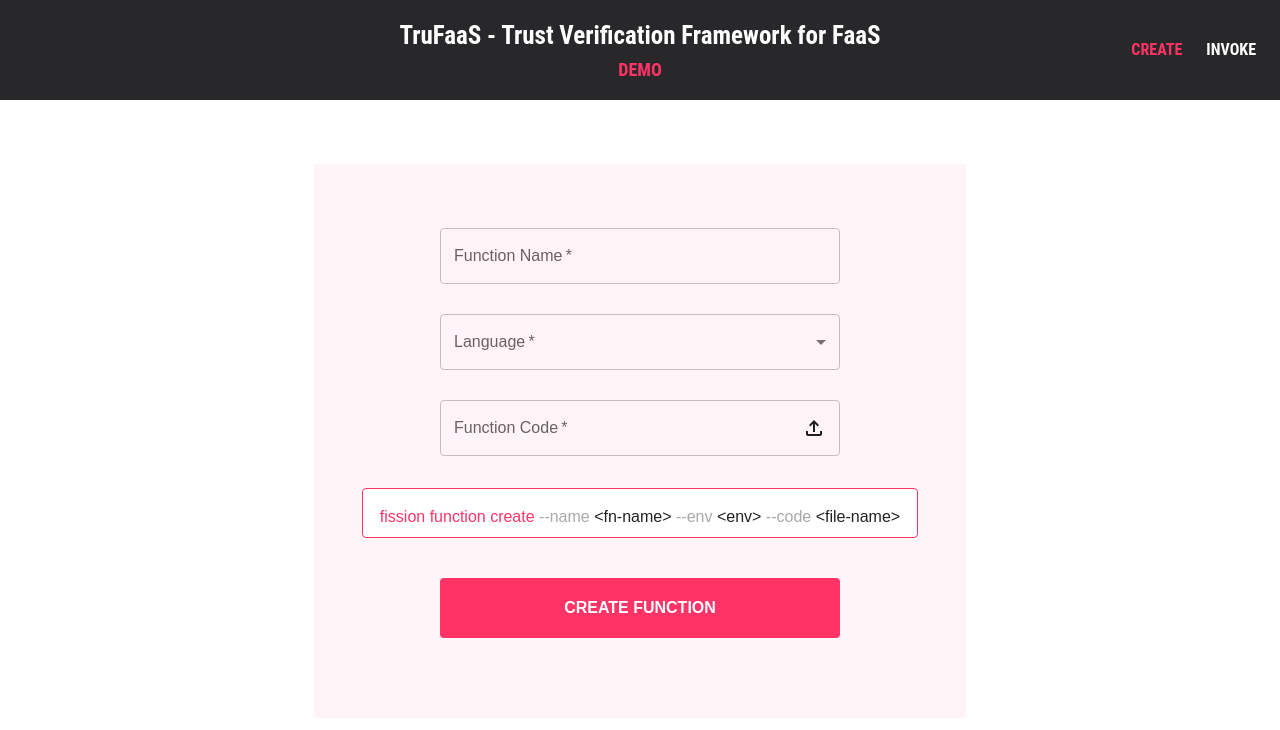
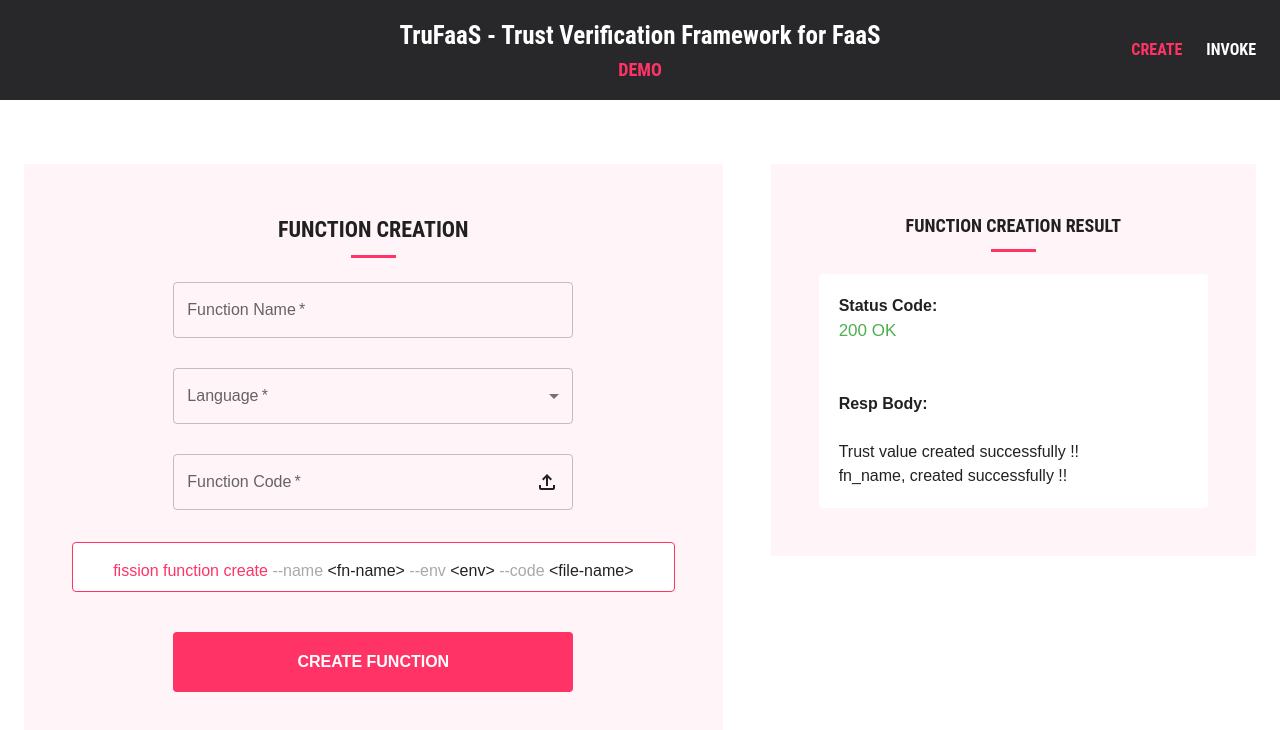
Before and after one commit to TruFaaS/TruFaaS-Demo-App, a React (Vite) app: page /create in a window 1280 px wide. Shown: the top 730 px of the page. Built offline with nearby package versions, Linux system fonts and the light colour scheme.

Commit message:
creation UI done

```diff
--- /dev/null
+++ b/src/components/CustomTypography.jsx
@@ -0,0 +1,124 @@
+import PropTypes from "prop-types";
+import { styled } from "@mui/material/styles";
+import MuiTypography from "@mui/material/Typography";
+
+const markClassesMapping = {
+  center: {
+    h1: "",
+    h2: "OnePirateTypography-markedH2Center",
+    h3: "OnePirateTypography-markedH3Center",
+    h4: "OnePirateTypography-markedH4Center",
+    h5: "",
+    h6: "OnePirateTypography-markedH6Center",
+  },
+  left: {
+    h1: "",
+    h2: "",
+    h3: "",
+    h4: "",
+    h5: "",
+    h6: "OnePirateTypography-markedH6Left",
+  },
+  none: {
+    h1: "",
+    h2: "",
+    h3: "",
+    h4: "",
+    h5: "",
+    h6: "",
+  },
+};
+
+const styles = ({ theme }) => ({
+  [`& .${markClassesMapping.center.h2}`]: {
+    height: 4,
+    width: 73,
+    display: "block",
+    margin: `${theme.spacing(1)} auto 0`,
+    backgroundColor: theme.palette.secondary.main,
+  },
+  [`& .${markClassesMapping.center.h3}`]: {
+    height: 4,
+    width: 55,
+    display: "block",
+    margin: `${theme.spacing(1)} auto 0`,
+    backgroundColor: theme.palette.secondary.main,
+  },
+  [`& .${markClassesMapping.center.h4}`]: {
+    height: 4,
+    width: 55,
+    display: "block",
+    margin: `${theme.spacing(1)} auto 0`,
+    backgroundColor: theme.palette.secondary.main,
+  },
+  [`& .${markClassesMapping.center.h6}`]: {
+    height: 3,
+    width: 45,
+    display: "block",
+    margin: `${theme.spacing(1)} auto 0`,
+    backgroundColor: theme.palette.secondary.main,
+  },
+  [`& .${markClassesMapping.left.h6}`]: {
+    height: 2,
+    width: 28,
+    display: "block",
+    marginTop: theme.spacing(0.5),
+    background: "currentColor",
+  },
+});
+
+const variantMapping = {
+  h1: "h1",
+  h2: "h1",
+  h3: "h1",
+  h4: "h1",
+  h5: "h3",
+  h6: "h2",
+  subtitle1: "h3",
+};
+
+function Typography(props) {
+  const { children, variant, marked = "none", ...other } = props;
+
+  let markedClassName = "";
+  if (variant && variant in markClassesMapping[marked]) {
+    markedClassName = markClassesMapping[marked][variant];
+  }
+
+  return (
+    <MuiTypography variantMapping={variantMapping} variant={variant} {...other}>
+      {children}
+      {markedClassName ? <span className={markedClassName} /> : null}
+    </MuiTypography>
+  );
+}
+
+Typography.propTypes = {
+  /**
+   * The content of the component.
+   */
+  children: PropTypes.node,
+  marked: PropTypes.oneOf(["center", "left", "none"]),
+  /**
+   * Applies the theme typography styles.
+   * @default 'body1'
+   */
+  variant: PropTypes.oneOf([
+    "body1",
+    "body2",
+    "button",
+    "caption",
+    "h1",
+    "h2",
+    "h3",
+    "h4",
+    "h5",
+    "h6",
+    "inherit",
+    "overline",
+    "subtitle1",
+    "subtitle2",
+  ]),
+};
+const CustomTypography = styled(Typography)(styles);
+export default CustomTypography;
--- a/src/components/FormBox.jsx
+++ b/src/components/FormBox.jsx
@@ -15,14 +15,14 @@
       <Container
         // maxWidth="sm"
         sx={{
-          width: "700px",
+          width: "750px",
         }}
       >
         <Box sx={{ mt: 8, mb: 12 }}>
           <Paper
             background="light"
             sx={{
-              py: { xs: 4, md: 8 },
+              py: { xs: 4, md: 6 },
               px: { xs: 3, md: 6 },
               background: "#fff5f8",
             }}
--- a/src/components/Paper.jsx
+++ b/src/components/Paper.jsx
@@ -10,8 +10,8 @@
     padding: theme.spacing(1),
   }),
   display: "flex",
-  justifyContent: "center",
-  alignItems: "center",
+  // justifyContent: "center",
+  // alignItems: "center",
   textAlign: "center",
 }));
 
--- a/src/pages/Create.jsx
+++ b/src/pages/Create.jsx
@@ -3,10 +3,13 @@
 import { CREATE_OPTION } from "../constants";
 import {
   FormControl,
+  Grid,
   InputLabel,
   MenuItem,
+  Paper,
   Select,
   TextField,
+  Typography,
 } from "@mui/material";
 import FormBox from "../components/FormBox";
 import FormValidationMsg from "../components/FormValidationMsg";
@@ -14,6 +17,7 @@
 import FileUploadTextField from "../components/FileUploadTextField";
 import CmdCard from "../components/CmdCard";
 import FormButton from "../components/FormButton";
+import CustomTypography from "../components/CustomTypography";
 
 function Create() {
   const {
@@ -49,7 +53,22 @@
   return (
     <>
       <AppBar page={CREATE_OPTION} />
+
+      <Grid container>
+        <Grid item md={7}>
           <FormBox>
+            <Grid container spacing={2}>
+              <Grid item xs={12}>
+                <CustomTypography
+                  variant="h6"
+                  gutterBottom
+                  marked="center"
+                  fontSize={22}
+                >
+                  Function Creation
+                </CustomTypography>
+              </Grid>
+              <Grid item xs={12}>
                 <form onSubmit={handleSubmit(onSubmit)}>
                   <TextField
                     name="fn_name"
@@ -64,7 +83,9 @@
                     sx={{ minWidth: "400px" }}
                     onChange={updateFnName}
                   />
-          {errors.fnName && <FormValidationMsg msg={errors.fnName.message} />}
+                  {errors.fnName && (
+                    <FormValidationMsg msg={errors.fnName.message} />
+                  )}
                   <FormControl
                     required
                     sx={{ mt: "30px", minWidth: "400px" }}
@@ -86,7 +107,11 @@
 
                   <FileUploadTextField onFileUpload={handleFileUpload} />
 
-          <CmdCard fnName={fnName} env={lang} code={uploadedFile?.name} />
+                  <CmdCard
+                    fnName={fnName}
+                    env={lang}
+                    code={uploadedFile?.name}
+                  />
                   <FormButton
                     sx={{ mt: 3, mb: 2 }}
                     disabled={submitting || reqSent}
@@ -97,7 +122,55 @@
                     {submitting || reqSent ? "In progress…" : "Create Function"}
                   </FormButton>
                 </form>
+              </Grid>
+            </Grid>
           </FormBox>
+        </Grid>
+        <Grid item md={5}>
+          <FormBox>
+            <Grid container spacing={2}>
+              <Grid item xs={12}>
+                <CustomTypography variant="h6" gutterBottom marked="center">
+                  Function Creation Result
+                </CustomTypography>
+              </Grid>
+              <Grid item xs={12}>
+                <Paper
+                  elevation={0}
+                  style={{
+                    backgroundColor: "white",
+                    padding: "20px",
+                    textAlign: "start",
+                  }}
+                >
+                  <Typography variant="body1" fontWeight="bold">
+                    Status Code:{" "}
+                  </Typography>
+                  <Typography
+                    variant="body1"
+                    color="success.main"
+                    fontSize={17}
+                  >
+                    {" "}
+                    200 OK
+                  </Typography>
+                  <br />
+                  <br />
+                  <Typography variant="body1" fontWeight="bold">
+                    Resp Body:
+                  </Typography>
+                  <br />
+                  <Typography variant="body1">
+                    Trust value created successfully !!
+                    <br />
+                    fn_name, created successfully !!
+                  </Typography>
+                </Paper>
+              </Grid>
+            </Grid>
+          </FormBox>
+        </Grid>
+      </Grid>
     </>
   );
 }
```
Lines whose indentation alone changed are shown as unchanged.
